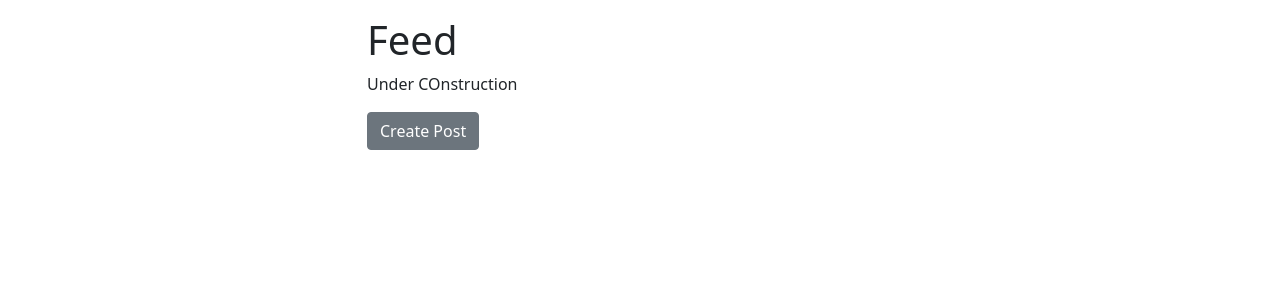
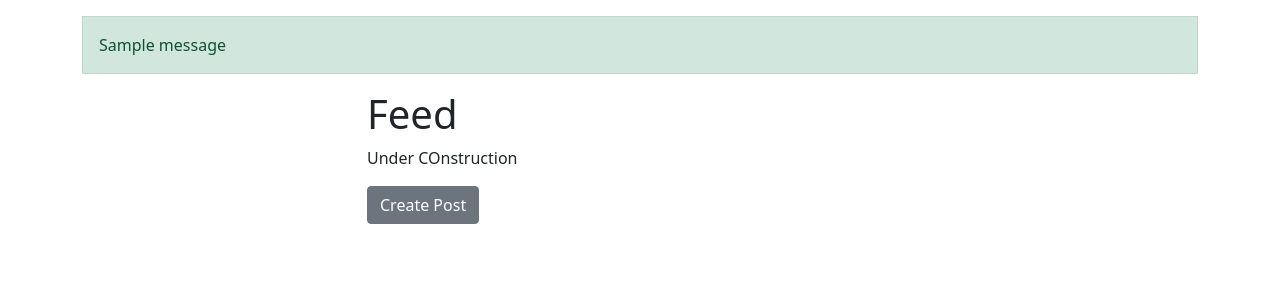
Before and after one commit to firebl0nde/clucker, a Django app: page /feed/ in a window 1280 px wide. Shown: the part 56-356 px from the top of the page. Run offline with Django 3.2, Linux system fonts and the light colour scheme; tables that the repository leaves empty hold one stand-in row (values such as "Sample post"); one stand-in notice (Sample message) is shown; some libraries are stand-ins or nearby versions; some web fonts are replaced.

Commit message:
Render messages in all contest forms

```diff
--- a/microblogs/templates/base_content.html
+++ b/microblogs/templates/base_content.html
@@ -1,6 +1,7 @@
 {% extends 'base.html'%}
 {% block body %}
   {% include 'partials/navbar.html' %}
+  {% include 'partials/messages.html' %}
   {% block content %}
   {% endblock %}
 {% endblock %}
--- /dev/null
+++ b/microblogs/templates/partials/messages.html
@@ -0,0 +1,14 @@
+{% if messages%}
+  <div class = "container">
+    <div class = "row">
+      <div class = "col-12">
+        {% for message in messages %}
+        <div class="alert alert-{{message.level_tag}}" role="alert">
+                {{ message }}
+            </div>
+        {% endfor %}
+        </div>
+      </div>
+    </div>
+
+{%endif %}
```
Also changed, not shown: clucker/settings.py (+7 -0 lines).
